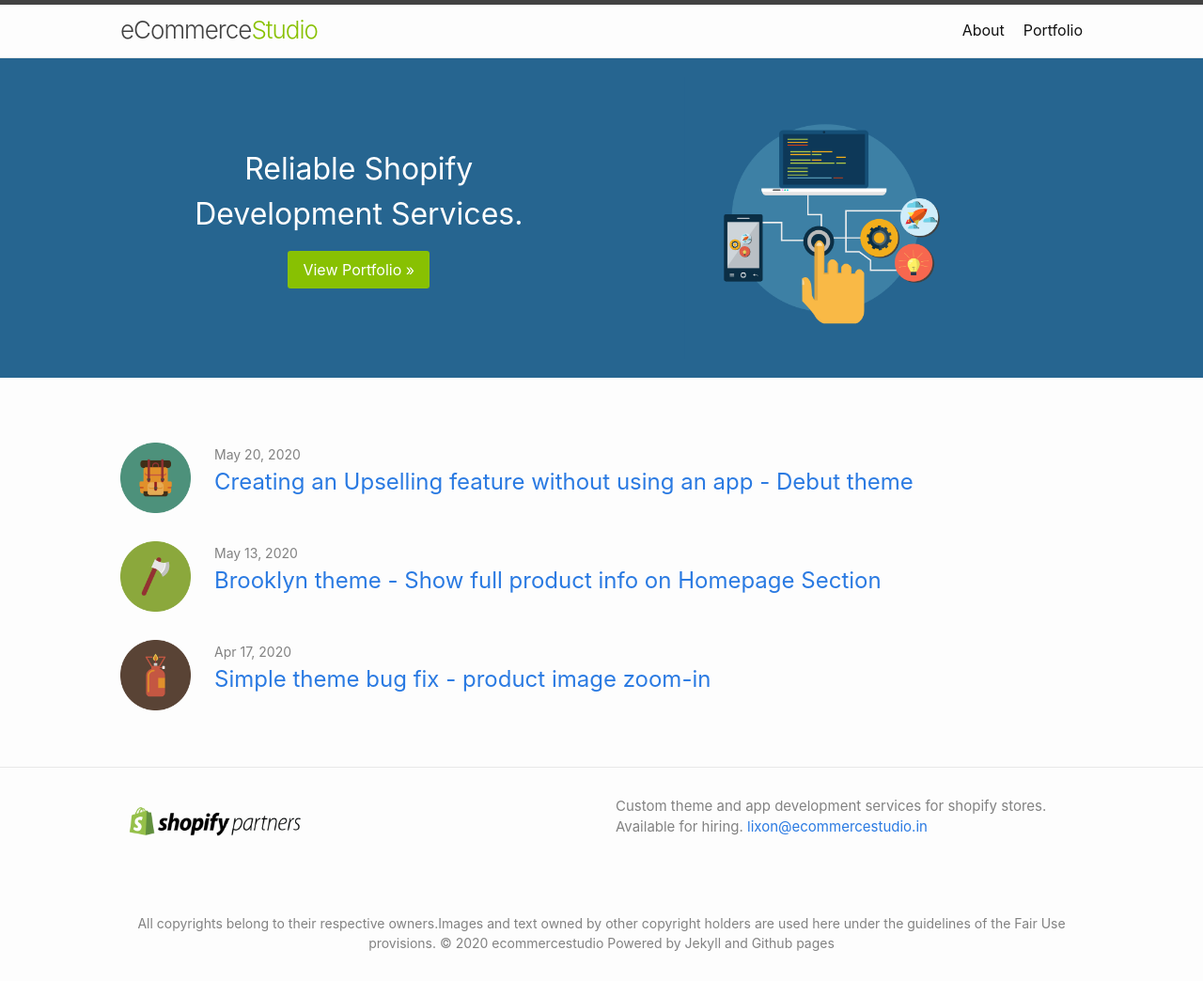
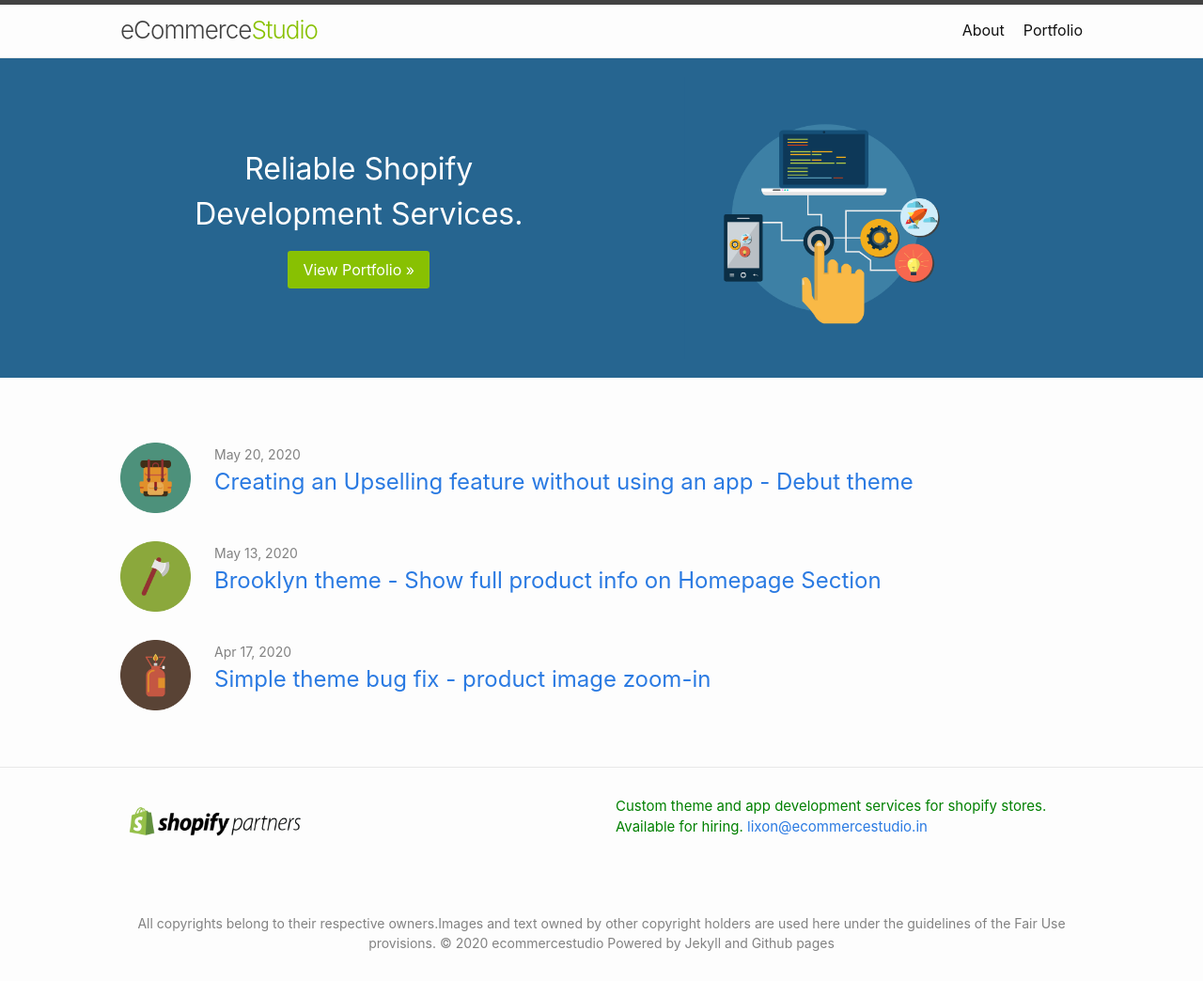
Before and after one commit to lixonic/ecommercestudio, a Jekyll site: the page built from index.markdown, in a window 1280 px wide. Shown: the whole page at 94% size. Built offline with Jekyll 4.4.1, drawn with Linux system fonts in a browser that asks for light colours.

Commit message:
style fix

```diff
--- a/_includes/footer.html
+++ b/_includes/footer.html
@@ -9,7 +9,7 @@
         <img src="/images/general/shopify-partner.png" width="200">
 
       </div>
-      <div class="footer-col">
+      <div class="footer-col green">
         <p>{{ site.description | escape }} Available for hiring. <a href="mailto:{{ site.author.email }}">{{site.author.email}}</a> </p>
       </div>
     </div>
--- a/assets/css/style.scss
+++ b/assets/css/style.scss
@@ -97,6 +97,9 @@
     margin-right: 25px;
     width: 75px;
   }
+  .green{
+    color: green;
+  }
   .index-banner{
     background-color: #266590;
     padding: 20px 0;
```
